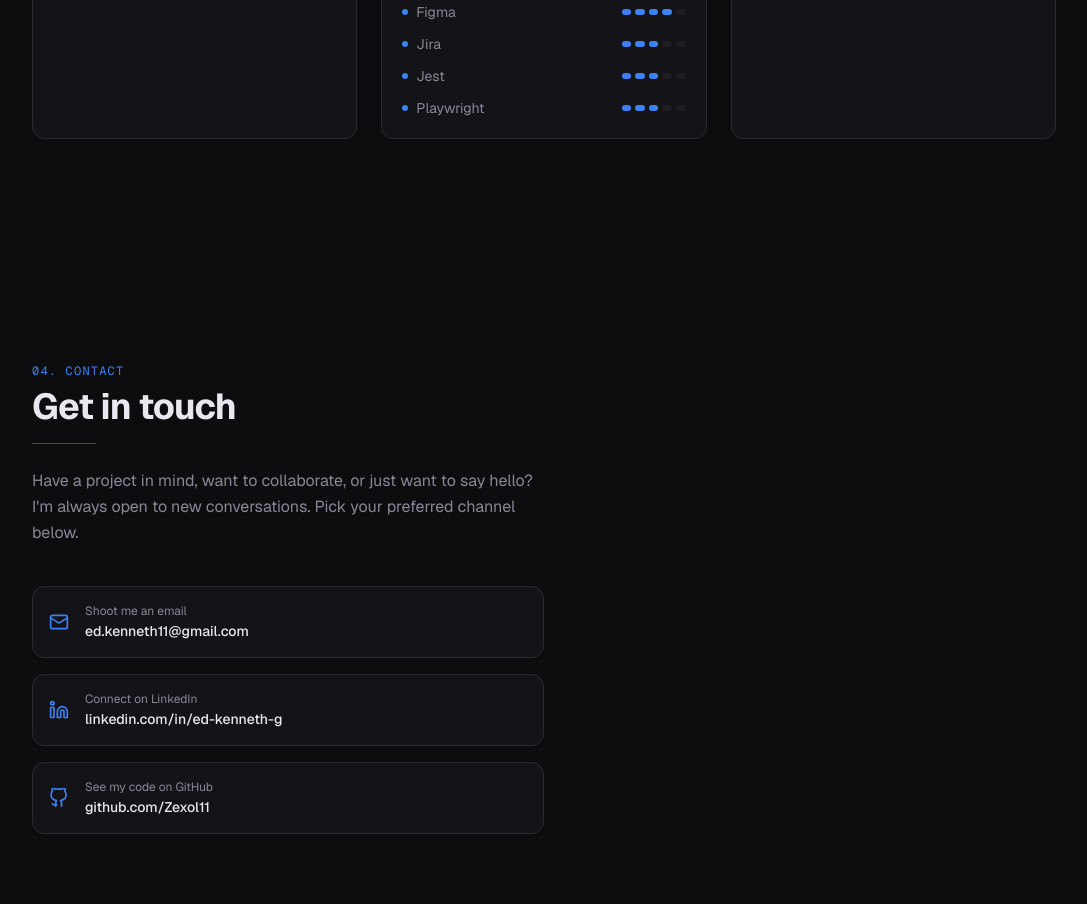
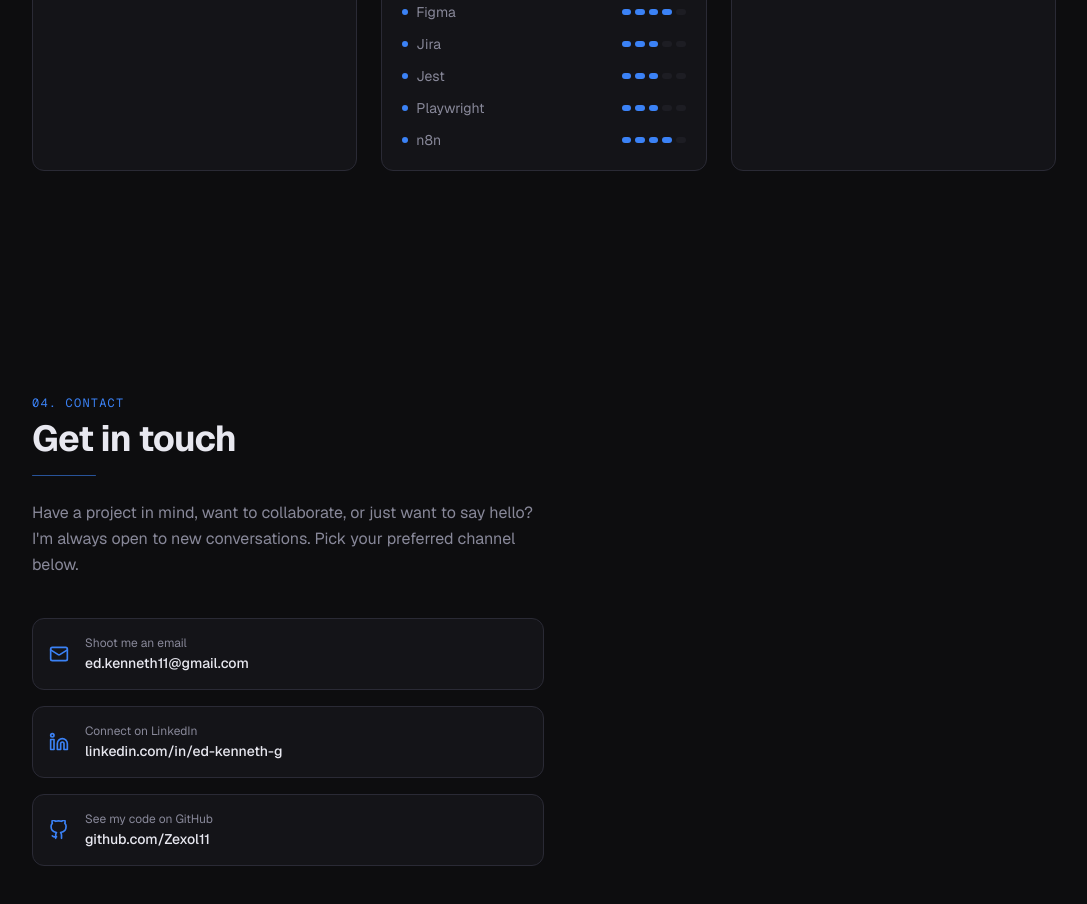
Before and after one commit to Zexol11/portfolio, a Next.js app: page / in a window 1280 px wide. Shown: the part 4820-5724 px from the top of the page, without its empty margins (96-1183 px from the left). Built offline with nearby package versions, Linux system fonts and the light colour scheme; no server answers.

Commit message:
chore: add n8n in skills

```diff
--- a/src/components/sections/Skills.tsx
+++ b/src/components/sections/Skills.tsx
@@ -70,6 +70,7 @@ const skillGroups: SkillGroup[] = [
       { name: "Jira", level: 3 },
       { name: "Jest", level: 3 },
       { name: "Playwright", level: 3 },
+      { name: "n8n", level: 4 },
     ],
   },
   {
```
